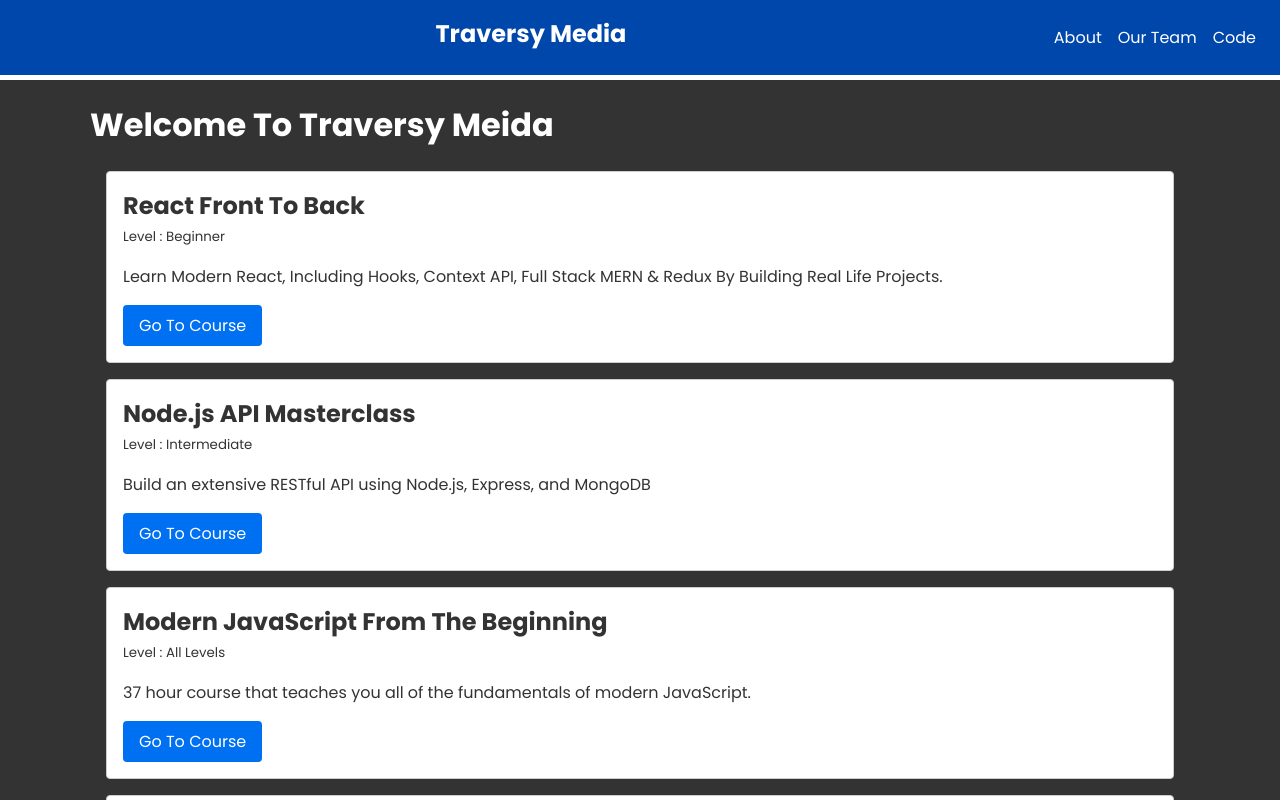
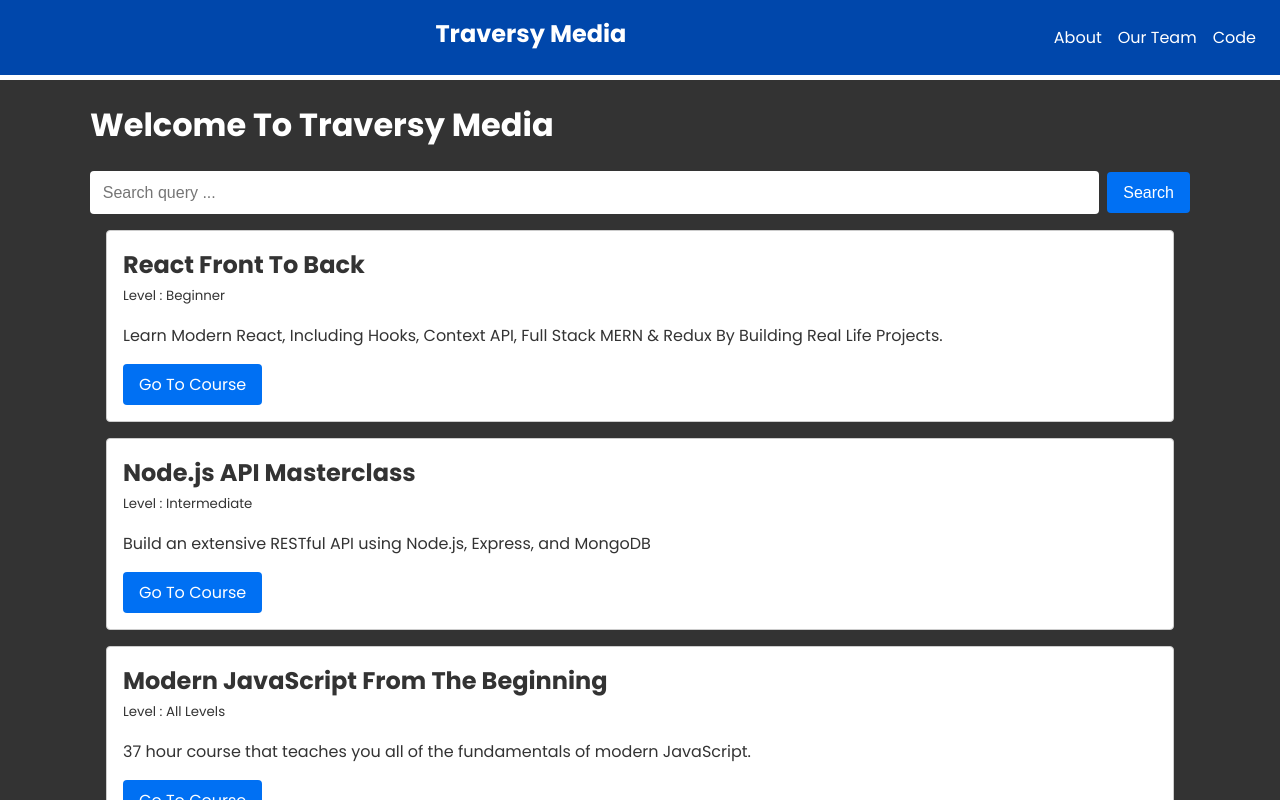
Before and after one commit to hidayahapriliansyah/learn-next-js13-traversy, a Next.js app: page / in a window 1280 px wide. Shown: the top 800 px of the page. Built offline with nearby package versions, Linux system fonts and the light colour scheme.

Commit message:
tapi pas diteruskeun mah normal siah? kunaonnya? search-component

```diff
--- /dev/null
+++ b/app/components/CourseSearch.jsx
@@ -0,0 +1,30 @@
+'use client';
+import { useState } from 'react';
+
+const CourseSearch = ({ getSearchResults }) => {
+  const [query, setQuery] = useState('');
+
+  const handleSubmit = async (e) => {
+    e.preventDefault();
+
+    const response = await fetch(`/api/courses/search?title=${query}`);
+    const courses = await response.json();
+
+    getSearchResults(courses);
+  };
+
+  return (
+    <form onSubmit={handleSubmit} className='search-form'>
+      <input
+        type="text"
+        className='search-input'
+        placeholder='Search query ...'
+        value={query}
+        onChange={(e) => setQuery(e.target.value)}
+      />
+      <button className='search-button' type='submit'>Search</button>
+    </form>
+  );
+};
+
+export default CourseSearch;
--- a/app/page.jsx
+++ b/app/page.jsx
@@ -2,6 +2,7 @@
 import { useState, useEffect } from 'react';
 import LoadingPage from './loading';
 import Courses from './components/Courses';
+import CourseSearch from './components/CourseSearch';
 
 const HomePage = () => {
   const [courses, setCourses] = useState([]);
@@ -24,7 +25,8 @@
 
   return (
     <>
-      <h1>Welcome To Traversy Meida</h1>
+      <h1>Welcome To Traversy Media</h1>
+      <CourseSearch getSearchResults={(results) => setCourses(results)} />
       <Courses courses={courses} />
     </>
   );
```
